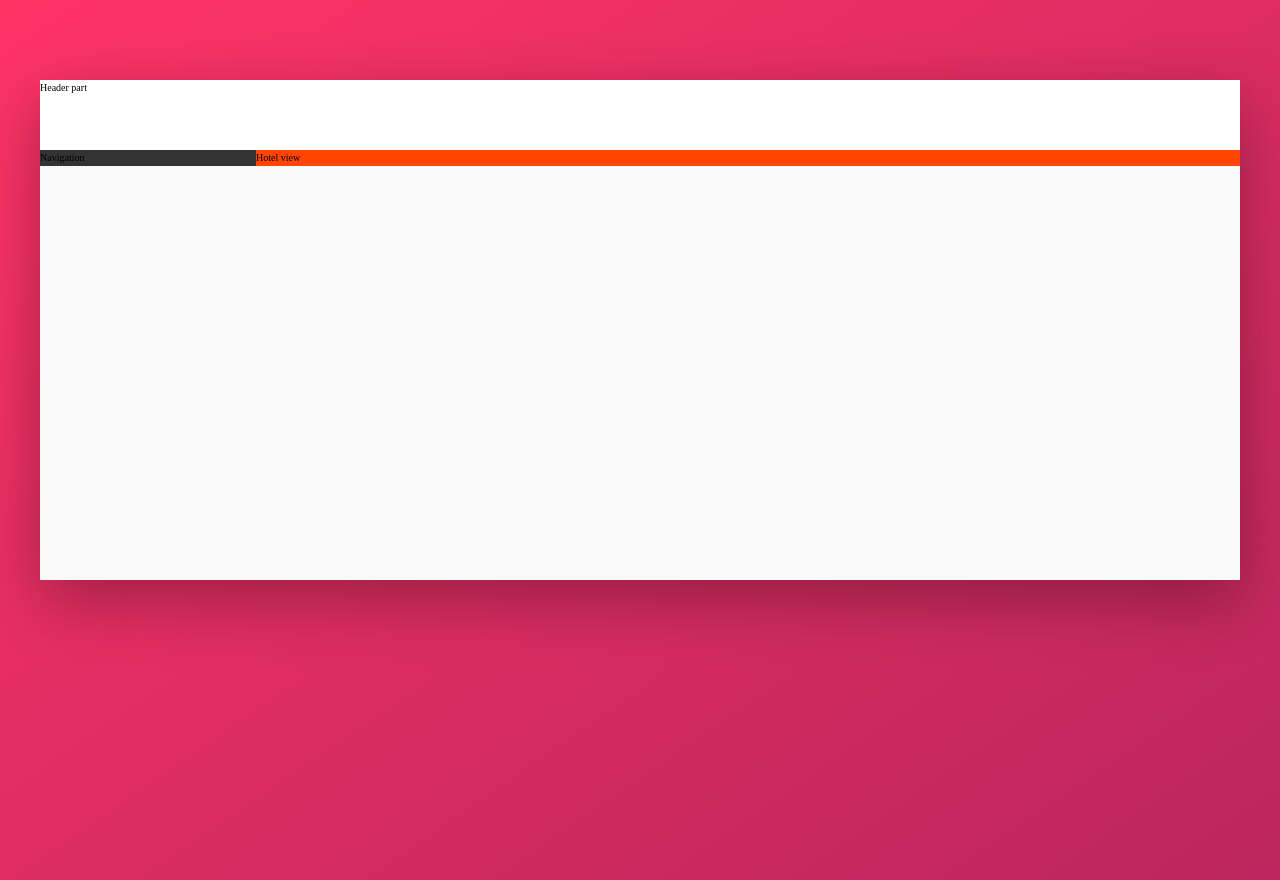
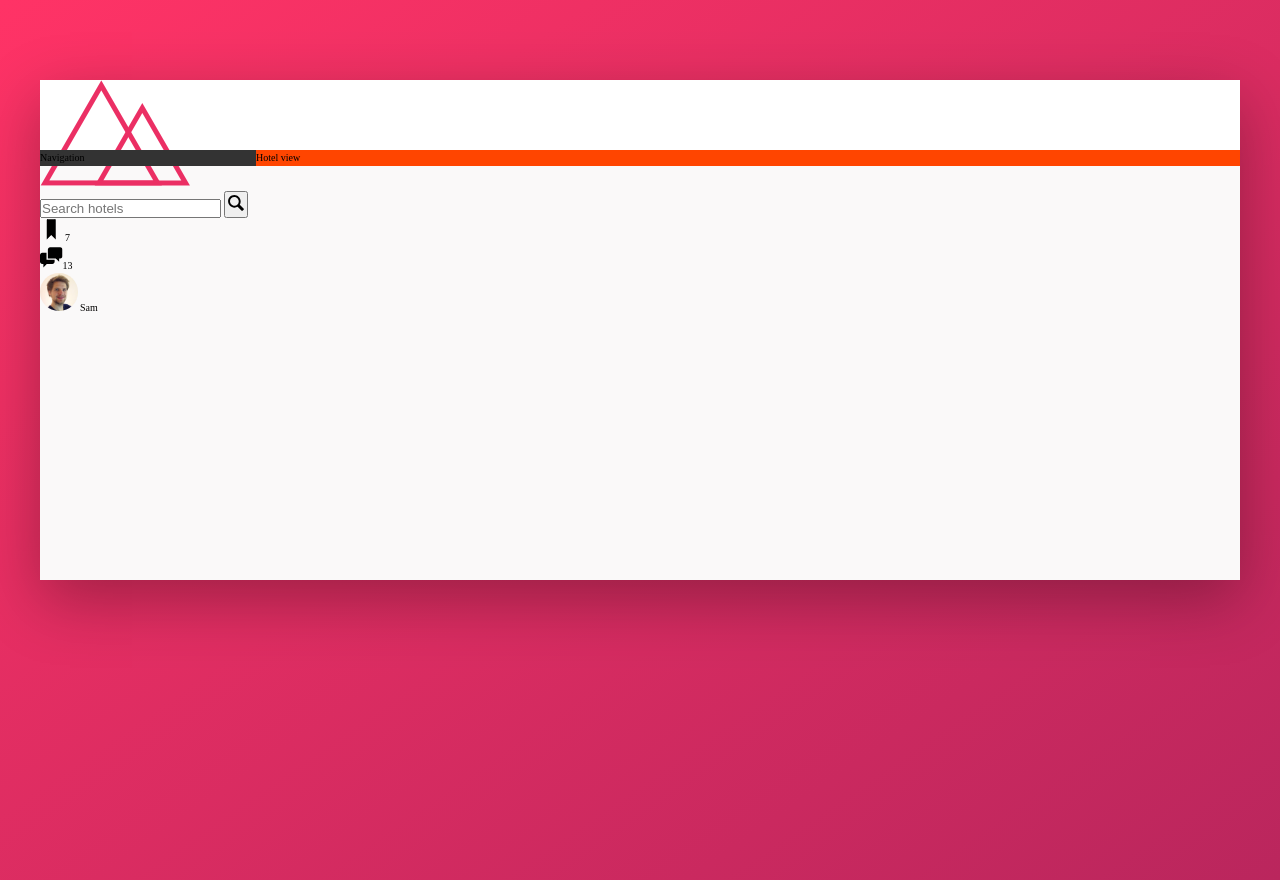
Before and after one commit to LeumasCode/trillo, a plain HTML site: page index.html in a window 1280 px wide. Drawn offline with Linux system fonts and the light colour scheme.

Commit message:
building the header 1

```diff
--- a/index.html
+++ b/index.html
@@ -15,7 +15,39 @@
   </head>
   <body>
     <div class="container">
-      <header class="header">Header part</header>
+      <header class="header">
+        <img src="img/logo.png" alt="logo" />
+
+        <form action="#" class="search">
+          <input type=" " class="search__input" placeholder="Search hotels"/>
+          <button class="search__button">
+            <svg class="search__icon">
+                <use xlink:href='img/sprite.svg#icon-magnifying-glass' ></use>
+            </svg>
+
+          </button>
+        </form>
+        <nav class="user-nav">
+            <div class="user-nav__icon-box">
+                <svg class="user-nav__icon">
+                    <use xlink:href='img/sprite.svg#icon-bookmark'></use>
+                </svg>
+                <span class="user-nav__notification">7</span>
+            </div>
+            <div class="user-nav__icon-box">
+                <svg class="user-nav__icon">
+                    <use xlink:href='img/sprite.svg#icon-chat'></use>
+                    <span class="user-nav__notification">13</span>
+                </svg>
+            </div>
+            <div class="user-nav__user">
+                <img src="img/user.jpg" alt="user" class="user-nav__user-photo">
+                <span class="user-nav__user-name">Sam</span>
+            </div>
+        </nav>
+      </header>
+
+
 
       <div class="content">
         <nav class="sidebar">Navigation</nav>
--- a/sass/_components.scss
+++ b/sass/_components.scss
@@ -0,0 +1,56 @@
+//TODO LOGO
+
+.logo{
+    height: 3.25rem;
+}
+
+//TODO SEARCHBOX
+
+.search{
+    &__input{
+
+    }
+
+    &__button{
+
+    }
+
+    &__icon{
+        height: 2rem;
+        width: 2rem;
+    }
+}
+
+
+
+
+
+//TODO USER NAVIGATION
+.user-nav{
+    &__icon-box{
+
+    }
+
+    &__icon{
+        height: 2.25rem;
+        width: 2.25rem;
+    }
+
+    &__notification{
+
+    }
+
+    &__user{
+
+    }
+
+
+    &__user-photo{
+        height: 3.75rem;
+        border-radius: 50%;
+    }
+
+    &__user-name{
+
+    }
+}
```
Also changed, not shown: package.json (deleted, +0 -23 lines), css/main.css, 1 other file.
